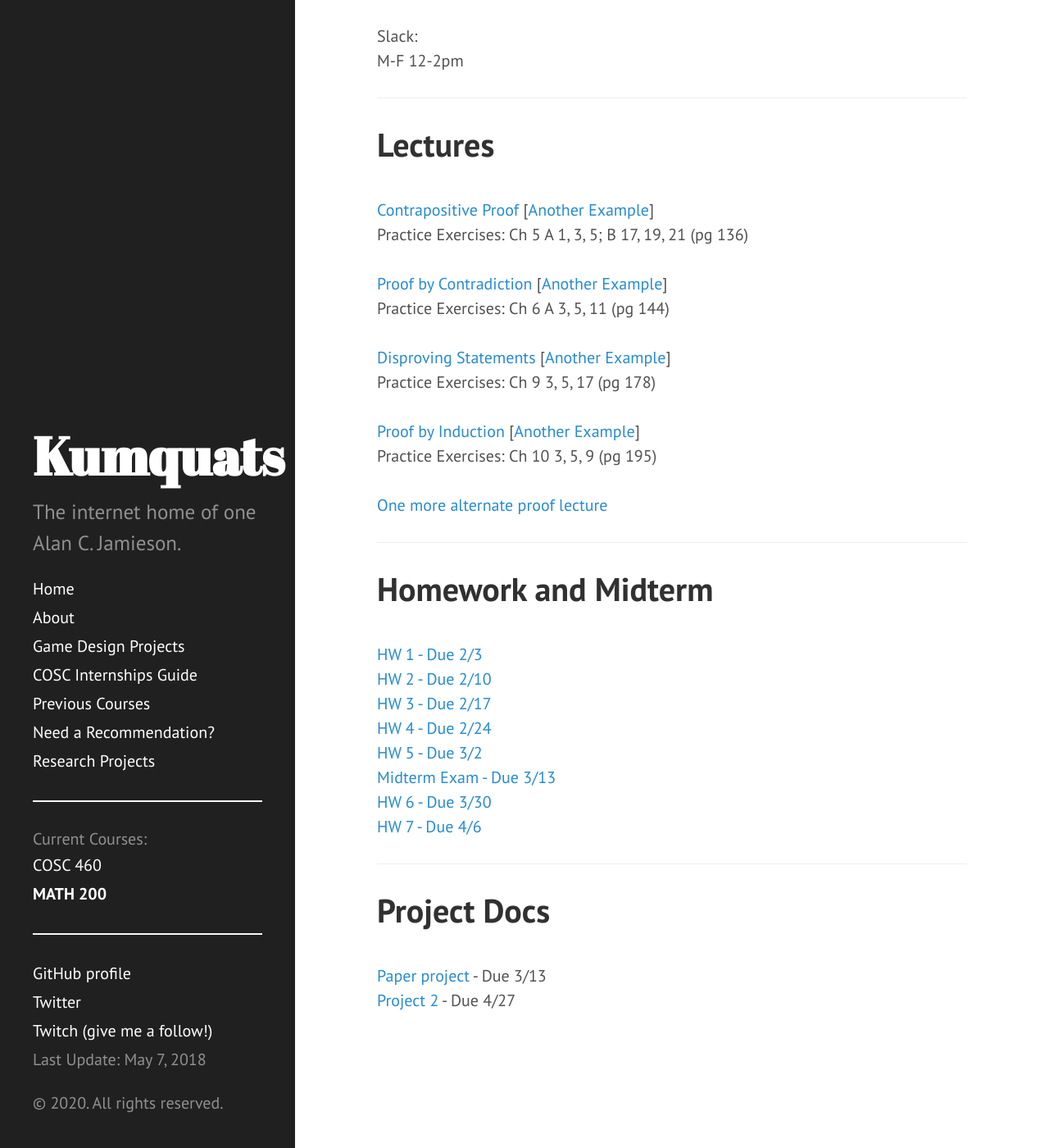
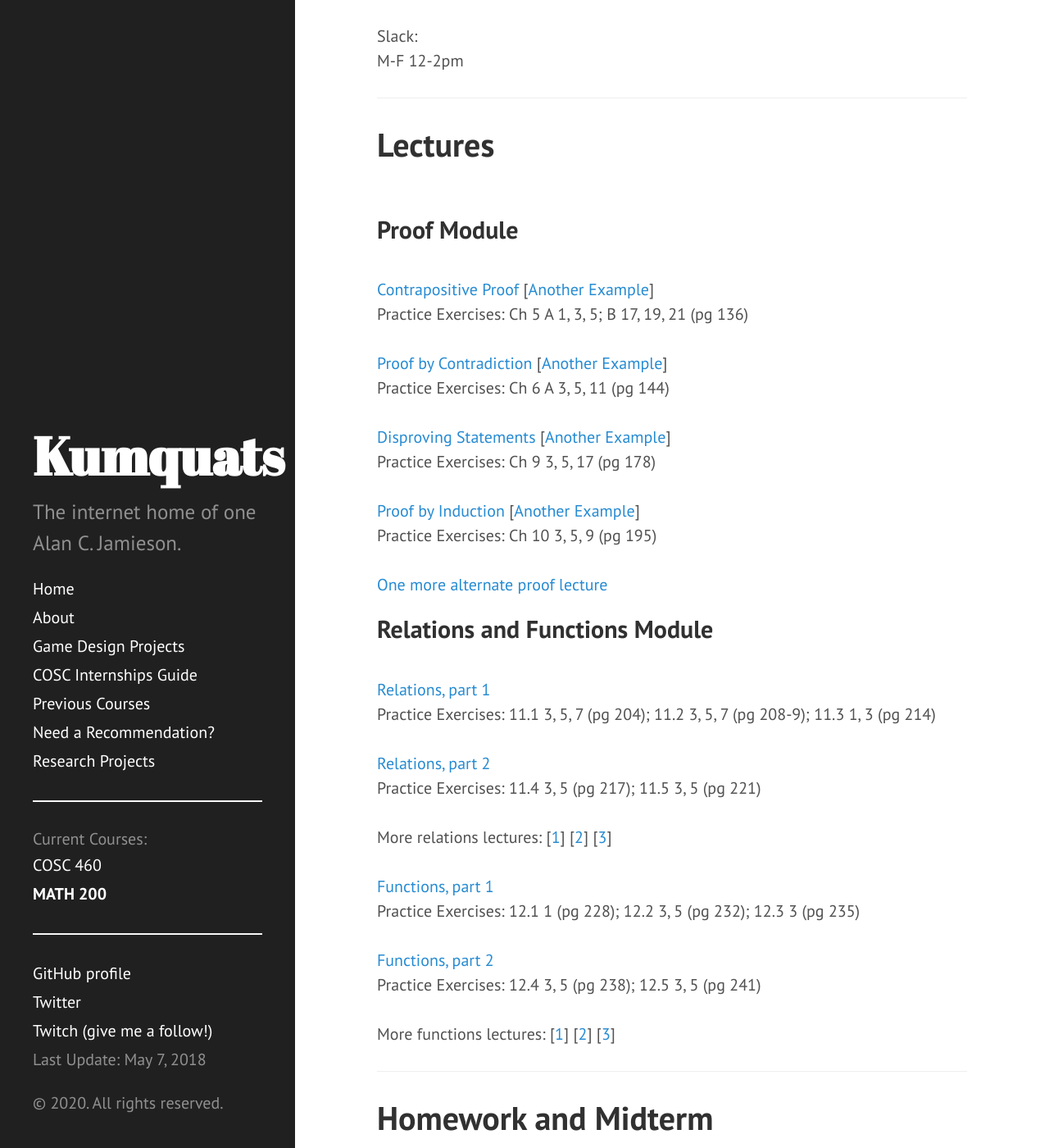
Before and after one commit to ripark/ripark.github.io, a Jekyll site: the page built from s20/math200.html, in a window 1280 px wide and 1400 px high, scrolled down 551 px. Shown: the whole window at 82% size. Built offline with Jekyll 4.4.1, drawn with Linux system fonts in a browser that asks for light colours; Markdown is read by kramdown in place of the engine named in the settings; some of the changed text lies outside the part shown.

Commit message:
200 update

```diff
--- a/s20/math200.html
+++ b/s20/math200.html
@@ -27,6 +27,8 @@ M-F 12-2pm<br>
 <hr>
 <h1>Lectures</h1>
 <br>
+<h2>Proof Module</h2>
+<br>
 <a href="https://www.youtube.com/watch?v=bWc5sjD_-f8">Contrapositive Proof</a> [<a href="https://www.youtube.com/watch?v=h83bzYAfgrM">Another Example</a>]<br>
 Practice Exercises: Ch 5 A 1, 3, 5; B 17, 19, 21 (pg 136)<br>
 <br>
@@ -40,6 +42,24 @@ Practice Exercises: Ch 9 3, 5, 17 (pg 178)<br>
 Practice Exercises: Ch 10 3, 5, 9 (pg 195)<br>
 <br>
 <a href="https://www.youtube.com/watch?v=V5tUc-J124s">One more alternate proof lecture</a>
+<br>
+<h2>Relations and Functions Module</h2>
+<br>
+<a href="https://youtu.be/kH4hCKbp5UM">Relations, part 1</a><br>
+Practice Exercises: 11.1 3, 5, 7 (pg 204); 11.2 3, 5, 7 (pg 208-9); 11.3 1, 3 (pg 214)<br>
+<br>
+<a href="https://youtu.be/vztTiczHpQk">Relations, part 2</a><br>
+Practice Exercises: 11.4 3, 5 (pg 217); 11.5 3, 5 (pg 221)<br>
+<br>
+More relations lectures: [<a href="https://www.youtube.com/watch?v=0dzNlrNJYdc">1</a>] [<a href="https://www.youtube.com/watch?v=q0xN_N7l_Kw">2</a>] [<a href="https://www.youtube.com/watch?v=3t3puKXSTcg">3</a>]<br>
+<br>
+<a href="https://youtu.be/97BV_ORGbXY">Functions, part 1</a><br>
+Practice Exercises: 12.1 1 (pg 228); 12.2 3, 5 (pg 232); 12.3 3 (pg 235)<br>
+<br>
+<a href="https://youtu.be/wt-NFJPi5nA">Functions, part 2</a><br>
+Practice Exercises: 12.4 3, 5 (pg 238); 12.5 3, 5 (pg 241)<br>
+<br>
+More functions lectures: [<a href="https://www.youtube.com/watch?v=bZred_Ksz2k">1</a>] [<a href="https://www.youtube.com/watch?v=GLHWih_RB38">2</a>] [<a href="https://youtu.be/G8qvOZ9DE3c">3</a>]
 <hr>
 <h1>Homework and Midterm</h1>
 <br>
@@ -59,6 +79,10 @@ Practice Exercises: Ch 10 3, 5, 9 (pg 195)<br>
 <br>
 <a href="http://ripark.github.io/s20/200HW7.pdf">HW 7 - Due 4/6</a>
 <br>
+<a href="http://ripark.github.io/s20/200HW8.pdf">HW 8 - Due 4/13</a>
+<br>
+<a href="http://ripark.github.io/s20/200HW9.pdf">HW 9 - Due 4/20</a>
+<br>
 <hr>
 <h1>Project Docs</h1>
 <br>
```
Also changed, not shown: 2 other files.
